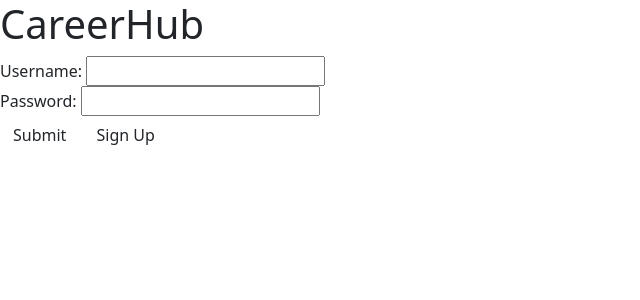
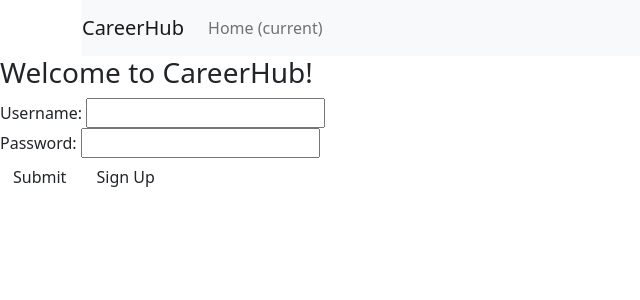
Before and after one commit to ashinde6/careerHub, a PHP site: page / in a window 1280 px wide. Shown: the top 300 px of the page, without its empty margins (0-640 px from the left). Run offline with PHP 8.4, Linux system fonts and the light colour scheme.

Commit message:
changed login page

```diff
--- a/src/app/login.php
+++ b/src/app/login.php
@@ -38,9 +38,28 @@ if ($_SERVER['REQUEST_METHOD'] == 'POST') {
   <link href="https://cdn.jsdelivr.net/npm/bootstrap@5.1.3/dist/css/bootstrap.min.css" rel="stylesheet" integrity="sha384-1BmE4kWBq78iYhFldvKuhfTAU6auU8tT94WrHftjDbrCEXSU1oBoqyl2QvZ6jIW3" crossorigin="anonymous">
   <link rel="stylesheet" href="/static/styling/maintenance-system.css" />
 </head>
+
 <body>
+  <div class="container">
+    <nav class="navbar navbar-expand-lg navbar-light bg-light">
+      <!-- <h1>CareerHub</h1> -->
+      <a class="navbar-brand" href="#">CareerHub</a>
+      <button class="navbar-toggler" type="button" data-toggle="collapse" data-target="#navbarNav" aria-controls="navbarNav" aria-expanded="false" aria-label="Toggle navigation">
+        <span class="navbar-toggler-icon"></span>
+      </button>
+      <div class="collapse navbar-collapse" id="navbarNav">
+        <ul class="navbar-nav">
+          <li class="nav-item active">
+            <a class="nav-link" href="#">Home <span class="sr-only">(current)</span></a>
+          </li>
+        </ul>
+      </div>
+    </nav>
+  </div>
+
   <div>
-    <h1>CareerHub</h1>
+    <div class="bluebox">
+      <h3>Welcome to CareerHub!</h3>
       <form action="login.php" method="post">
         Username: <input type="text" name="name" required /> <br/>
         Password: <input type="password" name="pwd" required /> <br/>
@@ -51,6 +70,7 @@ if ($_SERVER['REQUEST_METHOD'] == 'POST') {
         <p><?php echo $error_message; ?></p>
       <?php endif; ?>
     </div>
+  </div>
 
 <script src="https://cdn.jsdelivr.net/npm/bootstrap@5.1.3/dist/js/bootstrap.bundle.min.js" integrity="sha384-ka7Sk0Gln4gmtz2MlQnikT1wXgYsOg+OMhuP+IlRH9sENBO0LRn5q+8nbTov4+1p" crossorigin="anonymous"></script>
 
```
Also changed, not shown: src/styling/maintenance-system.css (+9 -0 lines). Lines whose indentation alone changed are shown as unchanged.
